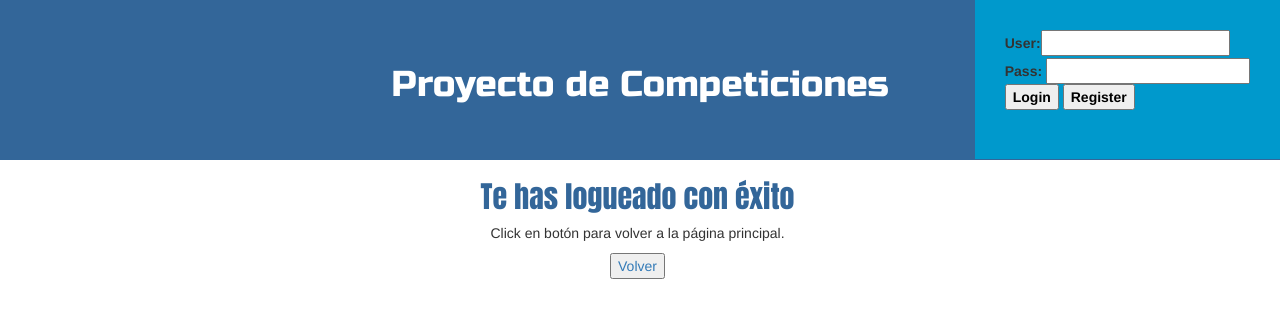
After one commit to frmblanco/my-project, a Django app: template competitions/templates/competitions/login.html in a window 1280 px wide. The commit adds this page. Shown: the top 318 px of the page. Run offline with Django 3.2, Linux system fonts and the light colour scheme; the template is opened without the code that fills it, so the values that code supplies are empty; some libraries are stand-ins or nearby versions.

Commit message:
nuevo push

```diff
--- a/competitions/static/css/style.css
+++ b/competitions/static/css/style.css
@@ -1,7 +1,7 @@
 #header {
     padding: 45px;
     background-color: #336699;
-    font-family: 'Concert One', cursive;
+    font-family: 'Russo One', cursive;
     font-size: 24px;
 }
 
--- a/competitions/templates/competitions/base.html
+++ b/competitions/templates/competitions/base.html
@@ -3,14 +3,15 @@
 <head>
     <link rel="stylesheet" href="//maxcdn.bootstrapcdn.com/bootstrap/3.2.0/css/bootstrap.min.css">
     <link rel="stylesheet" href="//maxcdn.bootstrapcdn.com/bootstrap/3.2.0/css/bootstrap-theme.min.css">
-    <link href="https://fonts.googleapis.com/css?family=Anton|Concert+One" rel="stylesheet">
+    <link href="https://fonts.googleapis.com/css?family=Anton|Russo+One" rel="stylesheet">
     <link rel="stylesheet" href="{% static 'css/style.css' %}">
 </head>
     <div id="dcha">
-            <form action="/" method="post">
-                <label>User: </label><input type="text"><br>
-                <label>Pass: <input type="password"><br>
-                <input type="submit" value="Login" name="Login">
+            <form action="{% url 'login' %}" method="post">
+                {% csrf_token %}
+                <label>User: </label><input type="text" name="username"><br>
+                <label>Pass: <input type="password" name="password"><br>
+                <a href="{% url 'login' %}" style="text-decoration: none; color: black;"><input type="submit" value="Login" name="Login"></a>
                 <a href="{% url 'registration' %}" style="text-decoration: none; color: black;"><input type="button" value="Register" name="Register"></a>
             </form>
     </div>
--- /dev/null
+++ b/competitions/templates/competitions/login.html
@@ -0,0 +1,9 @@
+{% extends 'competitions/base.html' %}
+
+{% block content %}
+    <center>
+    <h2>Te has logueado con éxito</h2>
+    <p>Click en botón para volver a la página principal.</p>
+    <a href="/"><input type="button" value="Volver"></a>
+    </center>
+{% endblock %}
--- a/competitions/urls.py
+++ b/competitions/urls.py
@@ -1,9 +1,11 @@
 from django.conf.urls import include, url
 from . import views
+from django.contrib.auth import views as auth_views
 
 urlpatterns = [
     url(r'^$', views.competitions_list),
     url(r'^competition/(?P<pk>[0-9]+)/$', views.competitions_signup, name='competitions_signup'),
+    url(r'^login/$', views.login, name='login'),
     url(r'^registration/$', views.registration, name='registration'),
     url(r'^registration/success$', views.reg_success, name='reg_success'),
 ]
--- a/custom_user/forms.py
+++ b/custom_user/forms.py
@@ -8,9 +8,7 @@ class SignUpForm(UserCreationForm):
     username = forms.CharField(max_length=30, required=True)
     first_name = forms.CharField(max_length=45, required=True)
     last_name = forms.CharField(max_length=45, required=True)
-    address = forms.CharField(max_length=200, required=True)
-    country = forms.CharField(max_length=200, required=True)
 
     class Meta:
         model = User
-        fields = ('username', 'first_name', 'last_name', 'email', 'password1', 'password2', 'address', 'country')
+        fields = ('username', 'first_name', 'last_name', 'email', 'password1', 'password2',)
--- a/myproject/settings.py
+++ b/myproject/settings.py
@@ -44,6 +44,7 @@ INSTALLED_APPS = [
 
 AUTH_USER_MODEL = 'custom_user.CustomUser'
 
+LOGIN_REDIRECT_URL = 'home'
 
 AUTHENTICATION_BACKENDS = (
    'django.contrib.auth.backends.ModelBackend',
```
Also changed, not shown: competitions/views.py (+22 -6 lines), custom_user/admin.py (+6 -1 lines).
